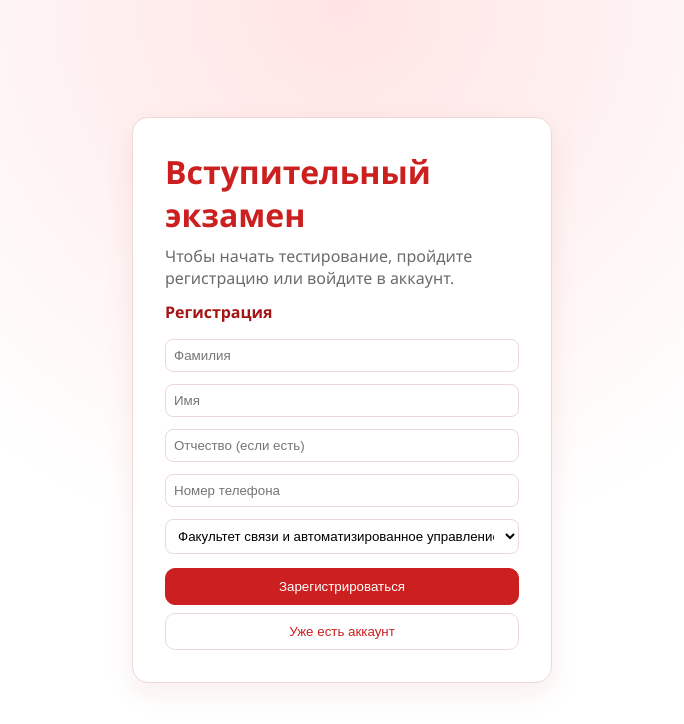
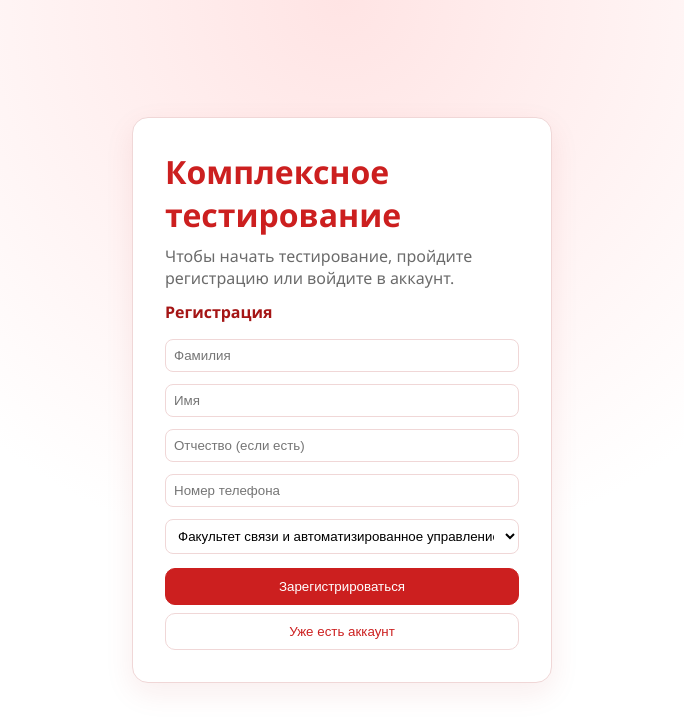
Before and after one commit to limbovvv/complex_testing, a React (Vite) app in the folder frontend/: page /login in a window 1280 px wide. Shown: the top 724 px of the page, without its empty margins (298-982 px from the left). Built offline with nearby package versions, Linux system fonts and the light colour scheme; no server answers.

Commit message:
chore(ui): rename app title to complex testing

```diff
--- a/frontend/index.html
+++ b/frontend/index.html
@@ -3,7 +3,7 @@
   <head>
     <meta charset="UTF-8" />
     <meta name="viewport" content="width=device-width, initial-scale=1.0" />
-    <title>Вступительный экзамен</title>
+    <title>Комплексное тестирование</title>
   </head>
   <body>
     <div id="root"></div>
--- a/frontend/src/pages/LoginPage.tsx
+++ b/frontend/src/pages/LoginPage.tsx
@@ -65,7 +65,7 @@ export default function LoginPage() {
   return (
     <div className="login-page">
       <div className="login-card">
-        <h1>Вступительный экзамен</h1>
+        <h1>Комплексное тестирование</h1>
         <p className="lead">Чтобы начать тестирование, пройдите регистрацию или войдите в аккаунт.</p>
         <p className="mode">{isRegister ? 'Регистрация' : 'Вход'}</p>
         {isRegister && (
```
